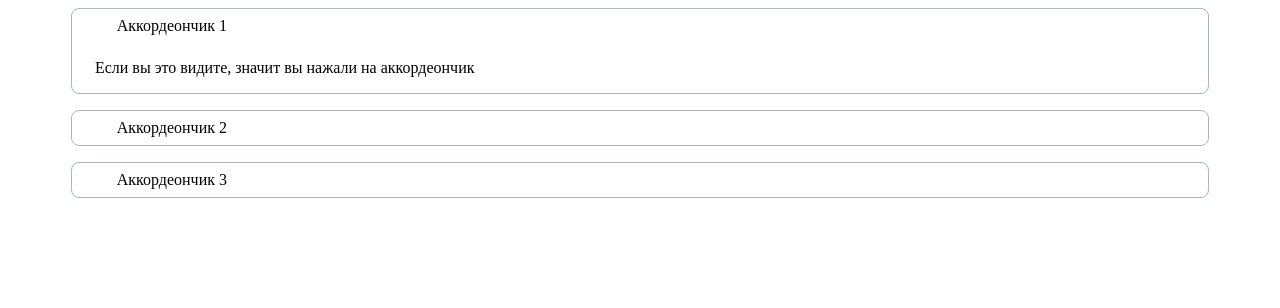
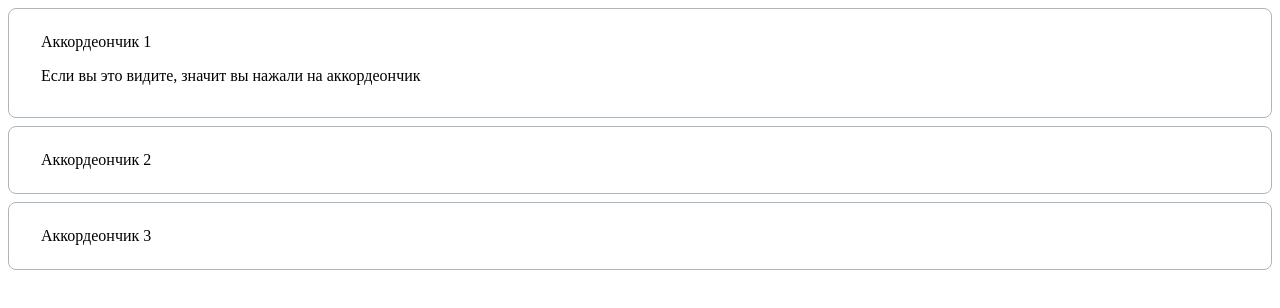
Before and after one commit to js-tasks-ru/htmlcss-20220317_studilovvlad, a website: page 03-lection1/02-accordion/index.html in a window 1280 px wide. Drawn offline with Linux system fonts and the light colour scheme; a web font is replaced by a local one.

Commit message:
edited  solution for 2-2

```diff
--- a/03-lection1/02-accordion/accordion.css
+++ b/03-lection1/02-accordion/accordion.css
@@ -4,11 +4,11 @@
 }
 
 .accordion__item {
-    padding-top: 8px;
-    margin-bottom: 16px;
+    margin-bottom: 8px;
     border-radius: 8px;
-    padding-left: 2%;
-    padding-right: 2%;
+    padding-left: 32px;
+    padding-right: 32px;
+    padding-bottom: 8px;
     display: inline-block;
     display: flex;
     flex-direction: column;
@@ -20,15 +20,14 @@
 }
 
 .accordion__summary {
+    padding-top: 24px;
+    padding-bottom: 16px;
     cursor: pointer;
     display: inline-block;
-    padding-bottom: 8px;
-    padding-right: 8px;
-    padding-left: 2%;
     width: 100%;
 }
 
-.accordion {
-    padding-left: 5%;
-    padding-right: 5%;
+.accordion__text {
+    padding-bottom: 24px;
+    margin: 0;
 }
```
